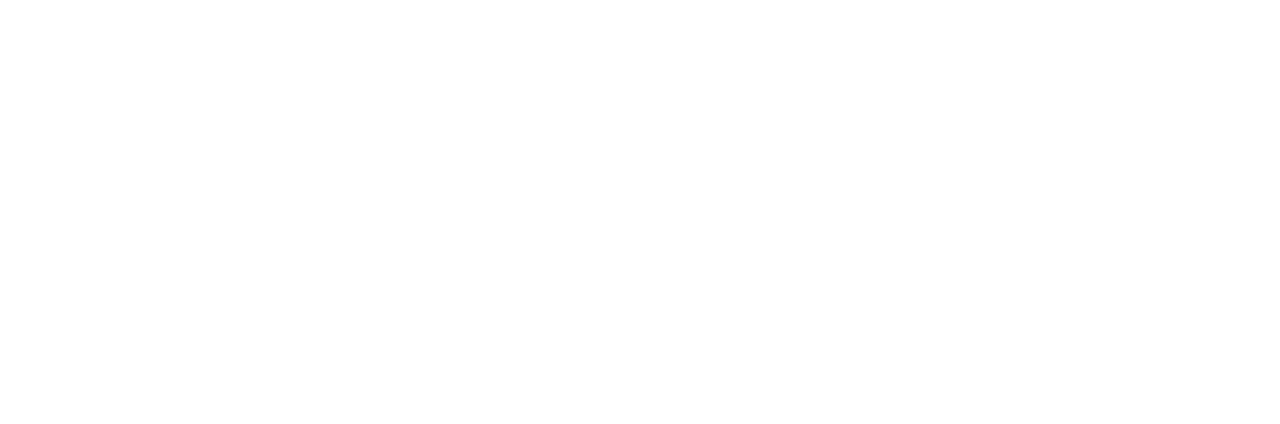
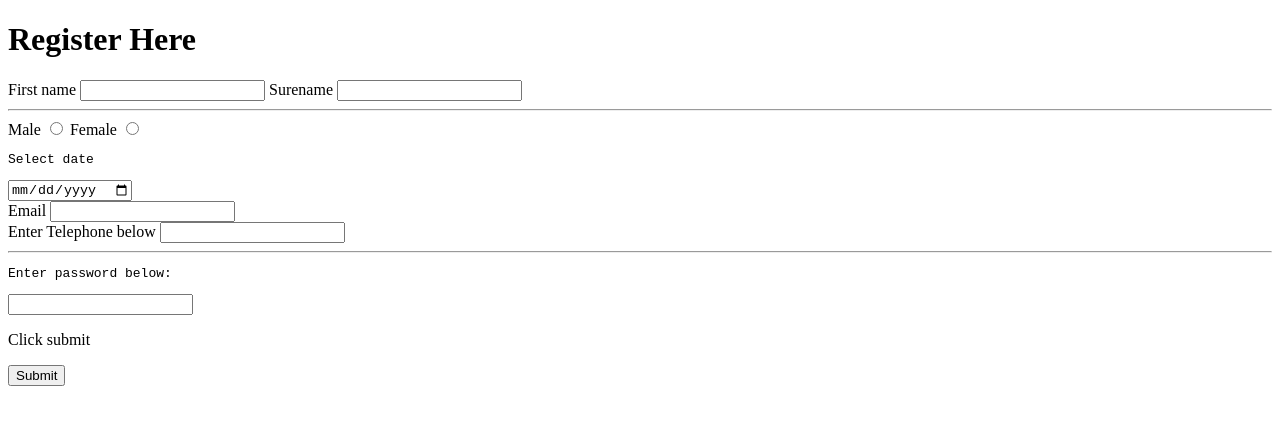
Before and after one commit to MunaHMohamed/html, a plain HTML site: page forms/index.html in a window 1280 px wide. Drawn offline with Linux system fonts and the light colour scheme.

Commit message:
tried to include few input types on forms

```diff
--- a/forms/index.html
+++ b/forms/index.html
@@ -3,9 +3,41 @@
 <head>
     <meta charset="UTF-8">
     <meta name="viewport" content="width=device-width, initial-scale=1.0">
-    <title>Document</title>
-</head>
+    <title>forms </title>
+</head> <h1>Register Here</h1>
 <body>
+    <label for=> First name </label>
+    <input type="name">
+
+    <label for=> Surename </label>
+<input type="text">
+<hr>
+
+<label for="name ">Male</label>
+<input type="radio"
+id="name ">
+
+<label for="name">Female</label>
+<input type="radio">
+
+<pre>Select date </pre>
+<input type="date"> <br>
+
+<label for="email">Email</label> <input type="email" name="" id=""> <br>
+Enter Telephone below<label for="tel"></label>
+<input type="tel">
+
+<hr>
+<pre>Enter password below:</pre>
+<label for="password"></label>
+<input type="password" name="" id="">
+<p>Click submit</p>
+
+<input type="submit">
+
+
+
+
 
 </body>
 </html>
```
